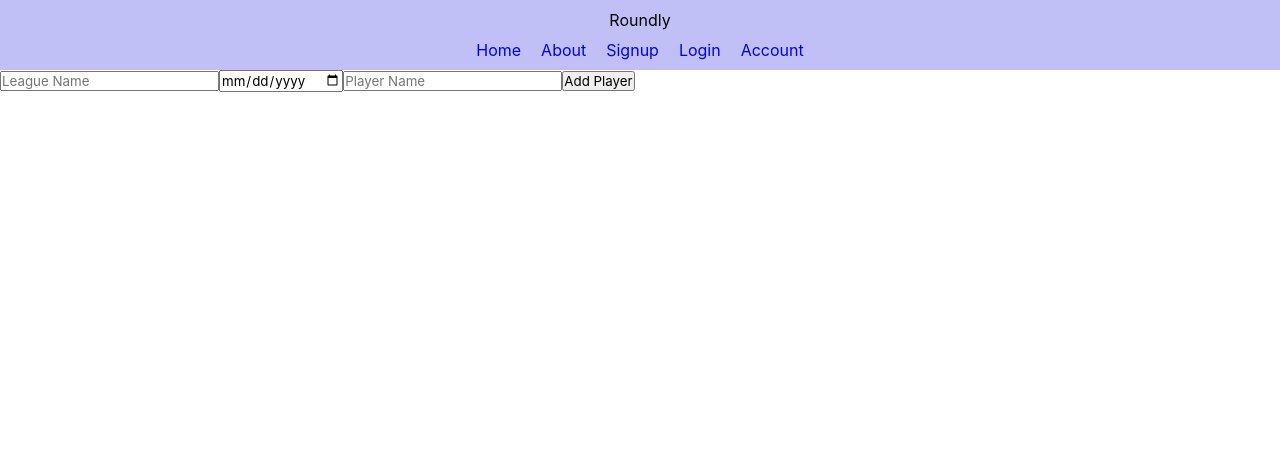
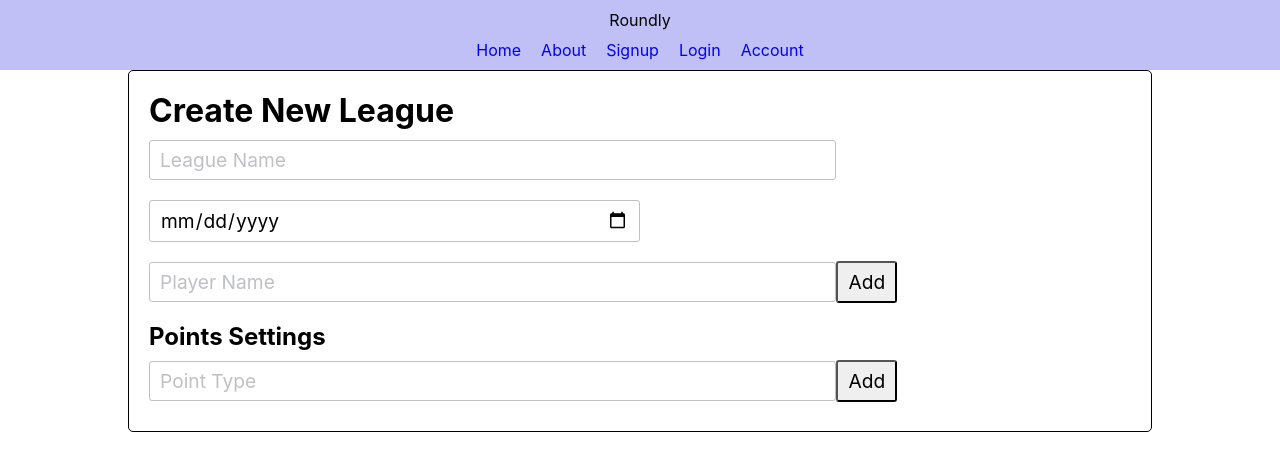
Before and after one commit to jason-roundtree/roundly-old, a React (Create React App) app: page /new-league in a window 1280 px wide. Shown: the top 470 px of the page. Built offline with nearby package versions, Linux system fonts and the light colour scheme.

Commit message:
Add styling to new league form

```diff
--- a/public/index.html
+++ b/public/index.html
@@ -2,9 +2,7 @@
 <html lang="en">
   <head>
     <meta charset="utf-8" />
-    <link rel="shortcut icon" href="%PUBLIC_URL%/favicon.ico" />
     <meta name="viewport" content="width=device-width, initial-scale=1" />
-    <meta name="theme-color" content="#000000" />
     <!--
       manifest.json provides metadata used when your web app is installed on a
       user's mobile device or desktop. See https://developers.google.com/web/fundamentals/web-app-manifest/
@@ -14,10 +12,6 @@
       Notice the use of %PUBLIC_URL% in the tags above.
       It will be replaced with the URL of the `public` folder during the build.
       Only files inside the `public` folder can be referenced from the HTML.
-
-      Unlike "/favicon.ico" or "favicon.ico", "%PUBLIC_URL%/favicon.ico" will
-      work correctly both with client-side routing and a non-root public URL.
-      Learn how to configure a non-root public URL by running `npm run build`.
     -->
     <title>Roundly</title>
   </head>
--- a/src/components/App.js
+++ b/src/components/App.js
@@ -1,5 +1,4 @@
 import React from 'react'
-import './App.module.css'
 import About from './About'
 import Home from './Home'
 import Login from './Login'
@@ -7,7 +6,7 @@ import Signup from './Signup'
 import Header from './Header'
 import AccountHome from './AccountHome'
 import NewLeague from './NewLeague'
-import LeagueHome from './LeagueHome'
+// import LeagueHome from './LeagueHome'
 import { BrowserRouter as Router, Route } from "react-router-dom"
 
 const App = () => {
--- a/src/components/Header.js
+++ b/src/components/Header.js
@@ -2,7 +2,7 @@ import React from 'react'
 import Navbar from './Navbar'
 import styled from 'styled-components'
 
-const MyHeader = styled.header`
+const StyledHeader = styled.header`
     background-color: rgb(192, 192, 247);
 `
 const Title = styled.span`
@@ -13,9 +13,9 @@ const Title = styled.span`
 
 export default function Header() {
     return (
-        <MyHeader role="banner">
+        <StyledHeader role="banner">
             <Title>Roundly</Title>
             <Navbar />
-        </MyHeader>
+        </StyledHeader>
     )
 }
--- a/src/components/NewLeague.js
+++ b/src/components/NewLeague.js
@@ -1,62 +1,126 @@
 import React, { Component } from 'react'
+import PlayerList from './PlayerList'
+import PointsSettings from './PointsSettings'
+import styled from 'styled-components'
 
-// import React, { useState } from 'react'
-// const [name, setName] = useState('')
-// const [endDate, setEndDate] = useState('')
-// const [players, setPlayers] = useState([])
-// const NewLeague = () => {}
+const Form = styled.form`
+    border: 1px solid black;
+    border-radius: 5px;
+    width: 80%;
+    margin: 0 auto;
+    padding: 20px;
+`
+const Input = styled.input`
+    width: 70%;
+    margin: 10px 0;
+    /* TODO: noticed S.O. answers saying line-height should be used but not why. Is it for responsiveness on smaller screens? */
+    /* line-height: 140%; */
+    font-size: 1.2em;
+    border: 1px solid rgb(191, 192, 196);
+    &::placeholder {
+       color: rgb(191, 192, 196);
+       opacity: 1;
+    }
+    @media (max-width: 700px) {
+        width: 85%;
+    }
+`
+const H2 = styled.h2`
+    margin-top: 10px;
+`
+const InputDate = styled(Input)`
+    width: 50%;
+`
 
 export default class NewLeague extends Component {
-    state = {
+    constructor(props) {
+        super(props)
+        this.state = {
             leagueName: '',
             endDate: '',
             playerName: '',
-        players: []
+            players: [],
+            pointType: '',
+            pointSettings: []
         }
+        this.playerTextInput = React.createRef();
+    }
+
     handleInputChange = e => {
         const { id, value } = e.target
         this.setState({ [id]: value })
     }
+    // TODO: combine the next 2 functions
     addPlayer = e => {
         const { players, playerName } = this.state
         e.preventDefault()
+        // stopProp stops Last Pass error in chrome. It seems like it can be omitted with no harm done?
+        e.stopPropagation()
         this.setState({
             players: [...players, playerName],
             // TODO: Does this always wait until field above to set?
             playerName: ''
         })
+        this.playerTextInput.current.focus()
+    }
+    addPointSetting = e => {
+        const { pointSettings, pointType } = this.state
+        e.preventDefault()
+        e.stopPropagation()
+        this.setState({
+            pointSettings: [...pointSettings, pointType]
+        })
+        // this..current.focus()
     }
     render() {
         console.log('NewLeague State: ', this.state)
         return (
-            <form>
-                <input
+            <div>
+                <Form>
+                    <h1>Create New League</h1>
+                    <Input
                         type="input"
                         id="leagueName"
                         onChange={this.handleInputChange}
                         value={this.state.leagueName}
                         placeholder="League Name"
                     />
-                <input
+                    <br />
+
+                    <InputDate
                         type="date"
                         id="endDate"
                         onChange={this.handleInputChange}
                         value={this.state.endDate}
+                        // TODO: Set this up to show End Date when input isn't focused
                         placeholder="End Date"
                     />
-                <input
+                    <br />
+
+                    <Input
                         type="text"
                         id="playerName"
                         onChange={this.handleInputChange}
                         value={this.state.playerName}
                         placeholder="Player Name"
+                        ref={this.playerTextInput}
                     />
-                <button
-                    onClick={this.addPlayer}
-                >
-                    Add Player
-                </button>
-            </form>
+                    <button onClick={this.addPlayer}>Add</button>
+                    <PlayerList players={this.state.players}/>
+
+                    <H2>Points Settings</H2>
+                    <Input
+                        type="text"
+                        id="pointType"
+                        onChange={this.handleInputChange}
+                        value={this.state.pointType}
+                        placeholder="Point Type"
+                        // ref={this.playerTextInput}
+                    />
+                    <button onClick={this.addPointSetting}>Add</button>
+
+                </Form>
+            </div>
         )
     }
 }
--- /dev/null
+++ b/src/components/PlayerList.js
@@ -0,0 +1,11 @@
+import React from 'react'
+
+export default function PlayerList(props) {
+    return (
+        <ul>
+            {props.players.map(player => {
+                return <li>{player}</li>
+            })}
+        </ul>
+    )
+}
--- /dev/null
+++ b/src/components/PointsSettings.js
@@ -0,0 +1,11 @@
+import React from 'react'
+import styled from 'styled-components'
+
+export default function PointsSettings(props) {
+
+    return (
+        <div>
+
+        </div>
+    )
+}
--- a/src/index.css
+++ b/src/index.css
@@ -13,3 +13,12 @@ li {
 a {
   text-decoration: none;
 }
+input, button {
+  border-radius: 3px;
+  padding: 7px 10px;
+  font-size: 1.2em;
+}
+/* table, th, td {
+  border: 1px solid rgb(194, 194, 194);
+  border-collapse: collapse;
+} */
```
Also changed, not shown: public/manifest.json (deleted). Lines whose indentation alone changed are shown as unchanged.
